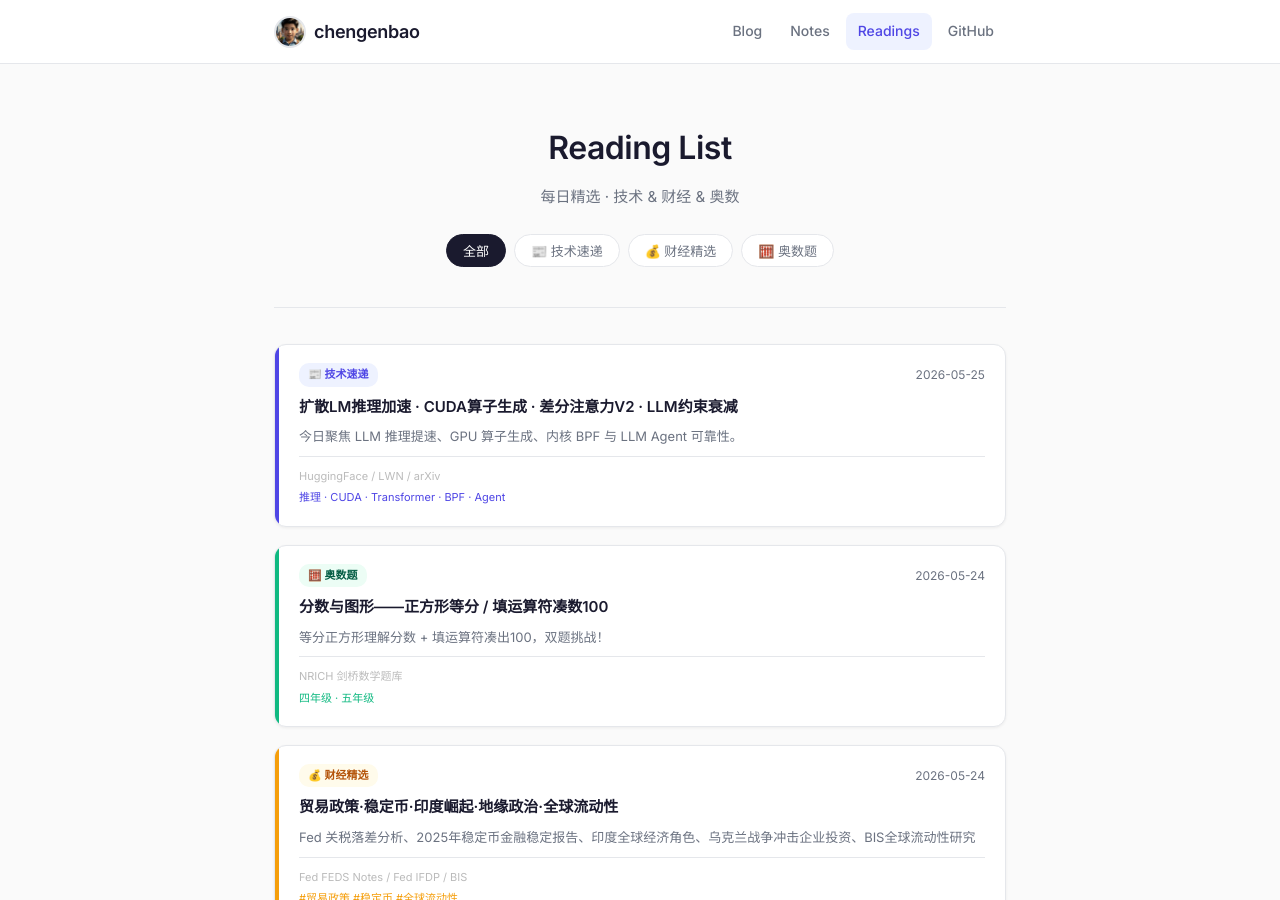
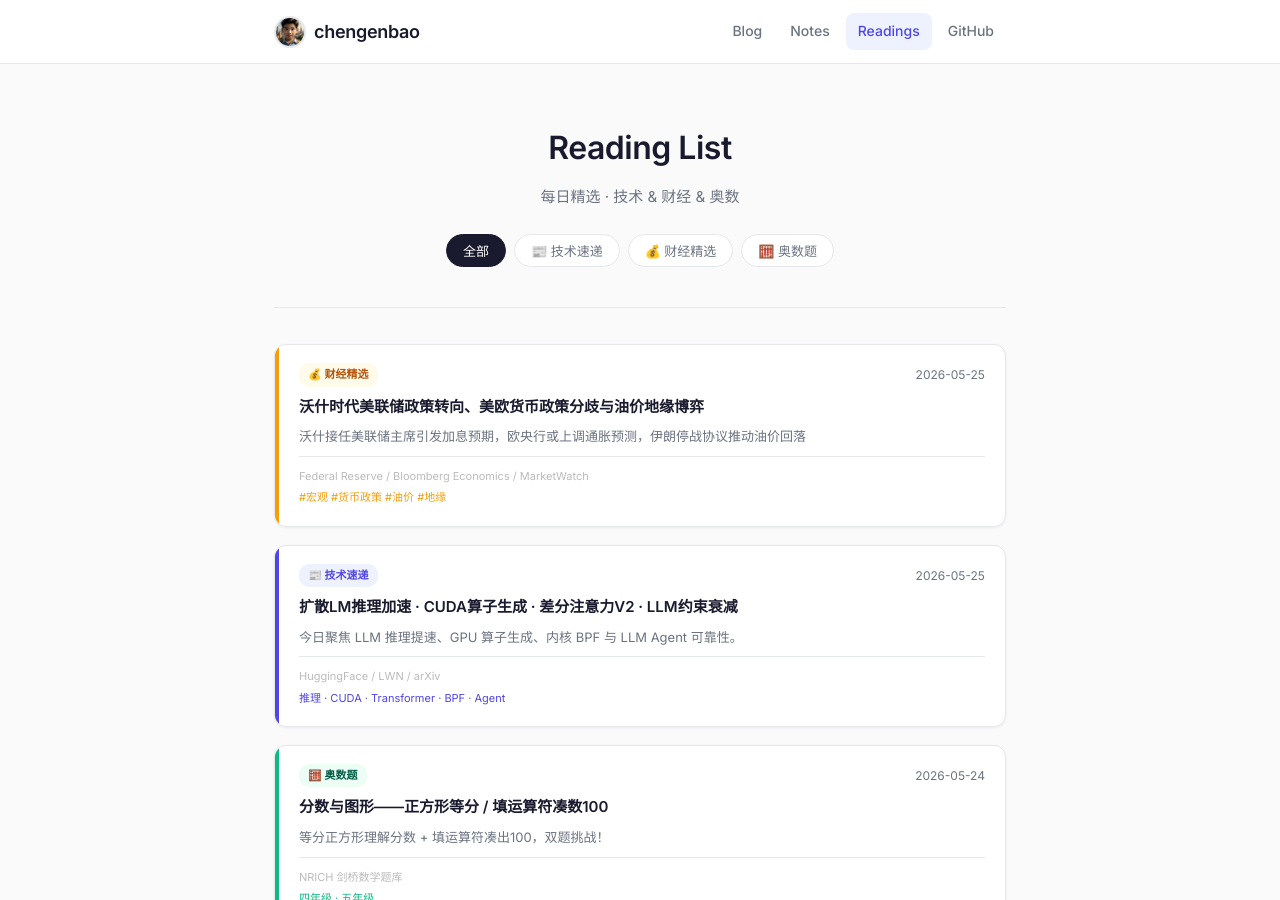
Before and after one commit to chengenbao/chengenbao.github.io, a Jekyll site: the page built from reading-list/index.md, in a window 1280 px wide and 900 px high. Built offline with Jekyll 4.4.1, drawn with Linux system fonts in a browser that asks for light colours.

Commit message:
update reading list index finance 2026-05-25

```diff
--- a/reading-list/index.md
+++ b/reading-list/index.md
@@ -18,6 +18,21 @@ permalink: /reading-list/
   </div>
 
   <div class="rl-grid">
+<a class="rl-card finance" href="/reading-list/2026-05-25-finance-daily/">
+  <div class="rl-accent"></div>
+  <div class="rl-body">
+    <div class="rl-top">
+      <span class="rl-badge finance">💰 财经精选</span>
+      <time>2026-05-25</time>
+    </div>
+    <h2>沃什时代美联储政策转向、美欧货币政策分歧与油价地缘博弈</h2>
+    <p>沃什接任美联储主席引发加息预期，欧央行或上调通胀预测，伊朗停战协议推动油价回落</p>
+    <div class="rl-meta">
+      <span class="rl-source">Federal Reserve / Bloomberg Economics / MarketWatch</span>
+      <span class="rl-tags">#宏观 #货币政策 #油价 #地缘</span>
+    </div>
+  </div>
+</a>
 <a class="rl-card tech" href="/reading-list/2026-05-25-tech-daily/">
   <div class="rl-accent"></div>
   <div class="rl-body">
```
